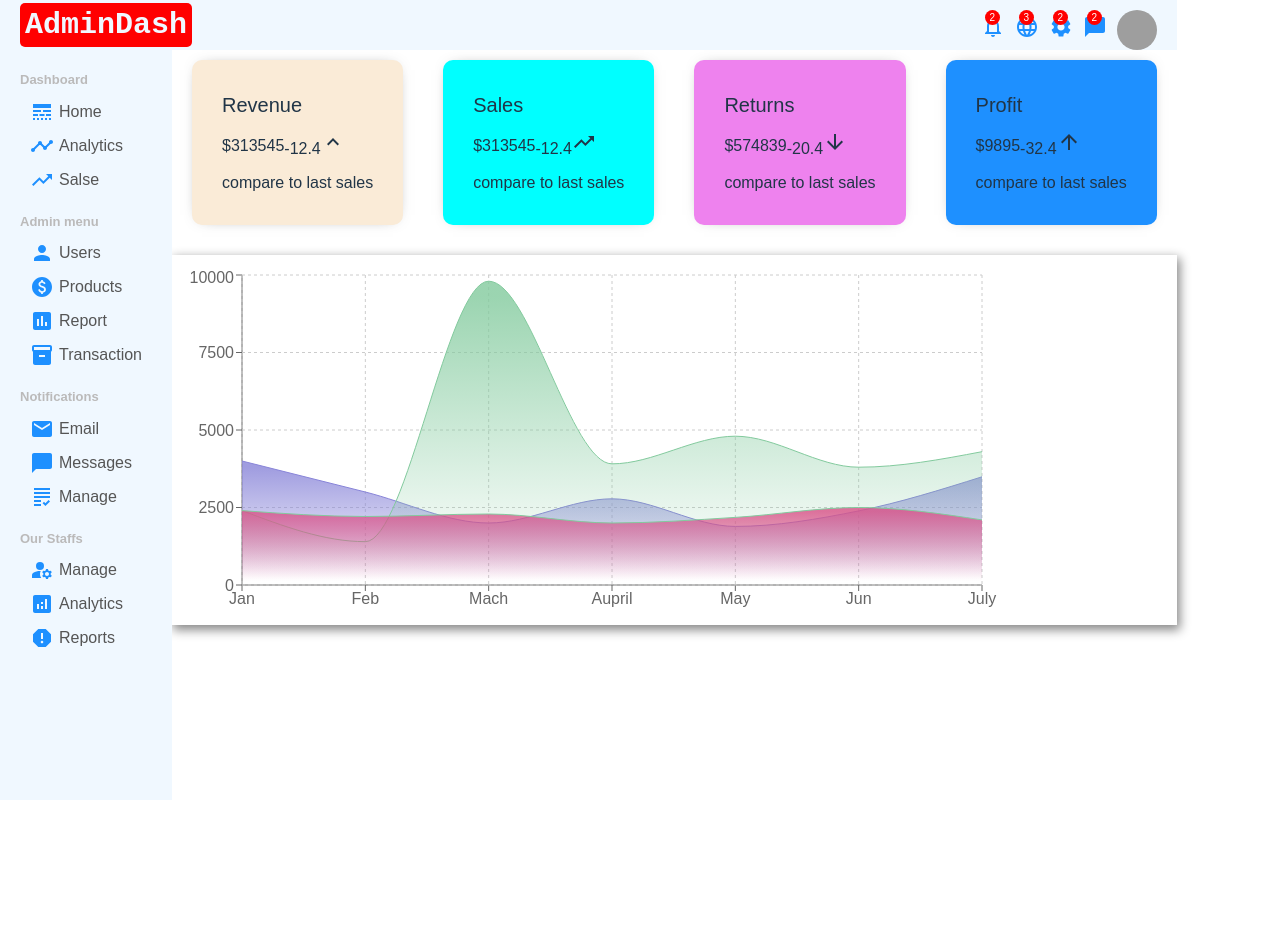
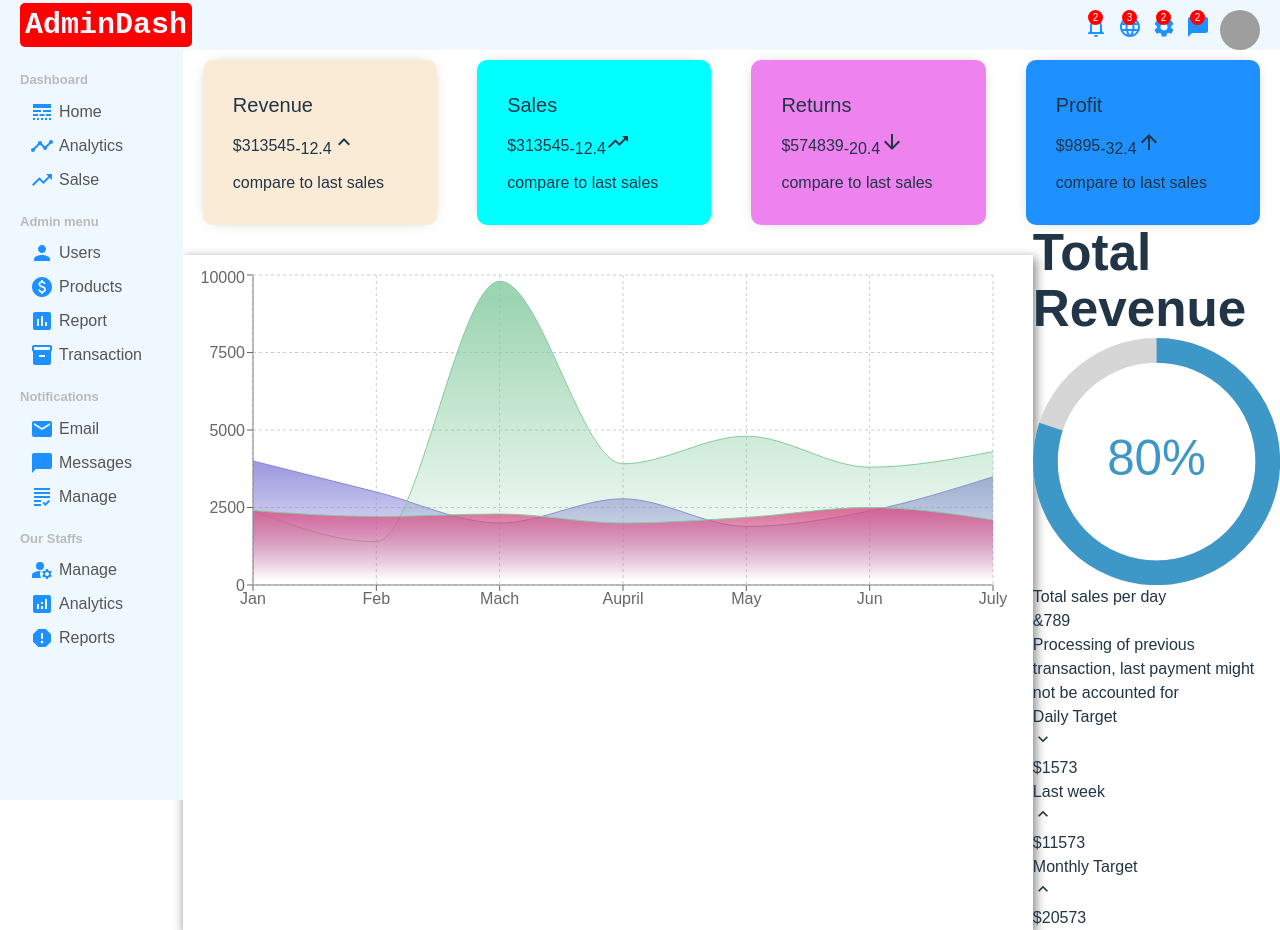
Before and after one commit to Crihojames/Dashboard-website, a React (Vite) app: page / in a window 1280 px wide. Before the commit the page ends 800 px from the top, so only its background shows below. Built offline with nearby package versions, Linux system fonts and the light colour scheme; grey boxes are pictures that could not be loaded.

Commit message:
Add Display Total Component

```diff
--- a/package.json
+++ b/package.json
@@ -15,6 +15,7 @@
     "@mui/icons-material": "^5.15.12",
     "@mui/material": "^5.15.12",
     "react": "^18.2.0",
+    "react-circular-progressbar": "^2.1.0",
     "react-dom": "^18.2.0",
     "recharts": "^2.12.3"
   },
--- /dev/null
+++ b/src/assets/components/displaytotal/DisplayTotal.jsx
@@ -0,0 +1,57 @@
+import {
+  CircularProgressbarWithChildren,
+  buildStyles,
+} from "react-circular-progressbar"
+import "react-circular-progressbar/dist/styles.css"
+import { KeyboardArrowDown, KeyboardArrowUp, } from "@mui/icons-material"
+
+export default function DisplayTotal() {
+  return (
+    <div className="displayContainer">
+      <div className="top">
+        <h1 className="title">Total Revenue</h1>
+      </div>
+      <div className="bottom">
+        <div className="featuredChart">
+          <CircularProgressbarWithChildren
+            value={80}
+            text={`${80}%`}
+            strokeWidth={10}
+            styles={buildStyles({ strokeLinecap: "butt" })}
+          />
+        </div>
+        <div>
+          <p className="title">Total sales per day</p>
+          <p className="amount">&789</p>
+          <p className="description">
+            Processing of previous transaction, last payment might not be
+            accounted for{" "}
+          </p>
+          <div className="summary">
+            <div className="item">
+                <div className="displayItemTitle"> Daily Target</div>
+                <div className="itemResult negative">
+                    <KeyboardArrowDown fontSize="small"/>
+                    <div className="resultAmount">$1573</div>
+                </div>
+            </div>
+            <div className="item">
+                <div className="displayItemTitle"> Last week</div>
+                <div className="itemResult positive">
+                    <KeyboardArrowUp fontSize="small"/>
+                    <div className="resultAmount">$11573</div>
+                </div>
+            </div>
+            <div className="item">
+                <div className="displayItemTitle"> Monthly Target</div>
+                <div className="itemResult positive">
+                    <KeyboardArrowUp fontSize="small"/>
+                    <div className="resultAmount">$20573</div>
+                </div>
+            </div>
+          </div>
+        </div>
+      </div>
+    </div>
+  )
+}
--- a/src/assets/pages/home/Home.jsx
+++ b/src/assets/pages/home/Home.jsx
@@ -1,4 +1,5 @@
 import Chart from '../../components/chart/Chart'
+import DisplayTotal from '../../components/displaytotal/DisplayTotal'
 import Featured from '../../components/featured/Featured'
 import './home.css'
 
@@ -8,6 +9,7 @@ export default function Home() {
         <Featured/>
         <div className='chartAnalyticWidget'>
           <Chart/>
+          <DisplayTotal/>
         </div>
     </div>
   )
```
Also changed, not shown: src/assets/components/displaytotal/displayTotal.css (added), 1 other file (tests, documents, lock files or other folders).
